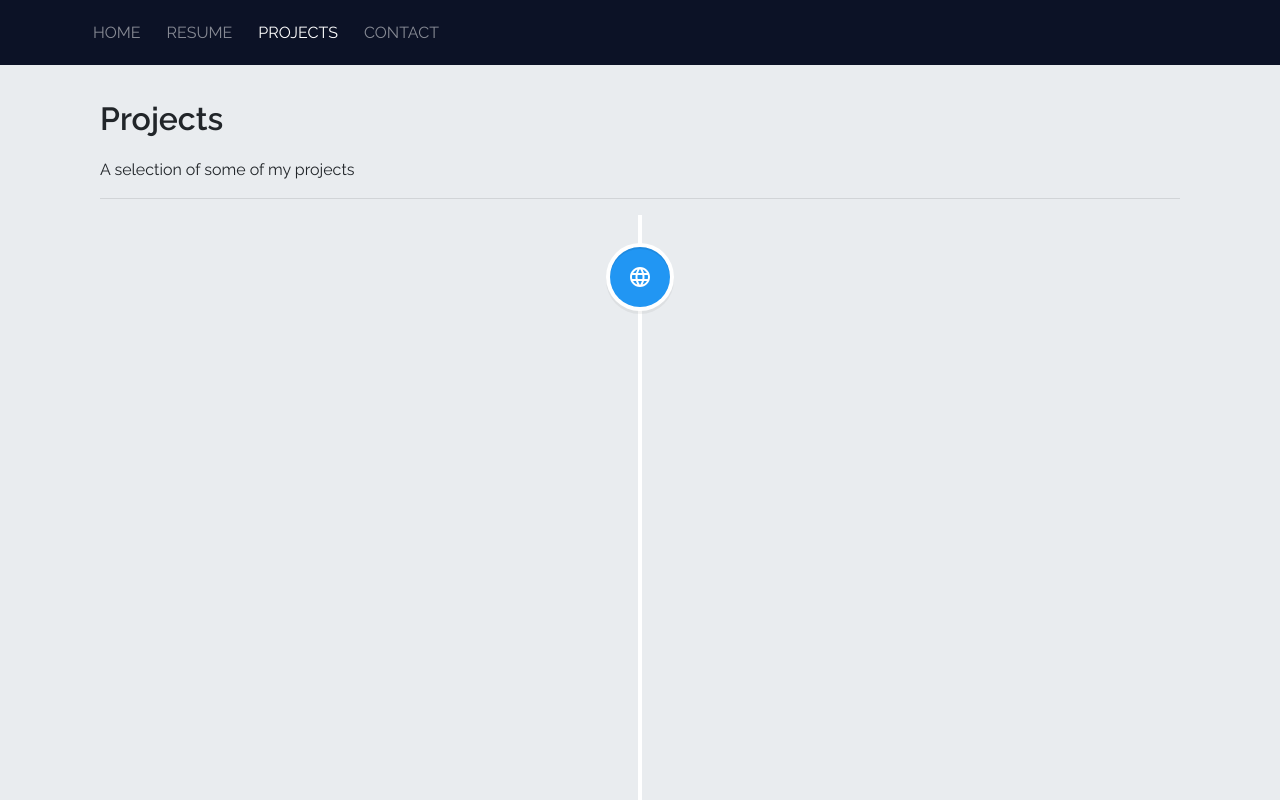
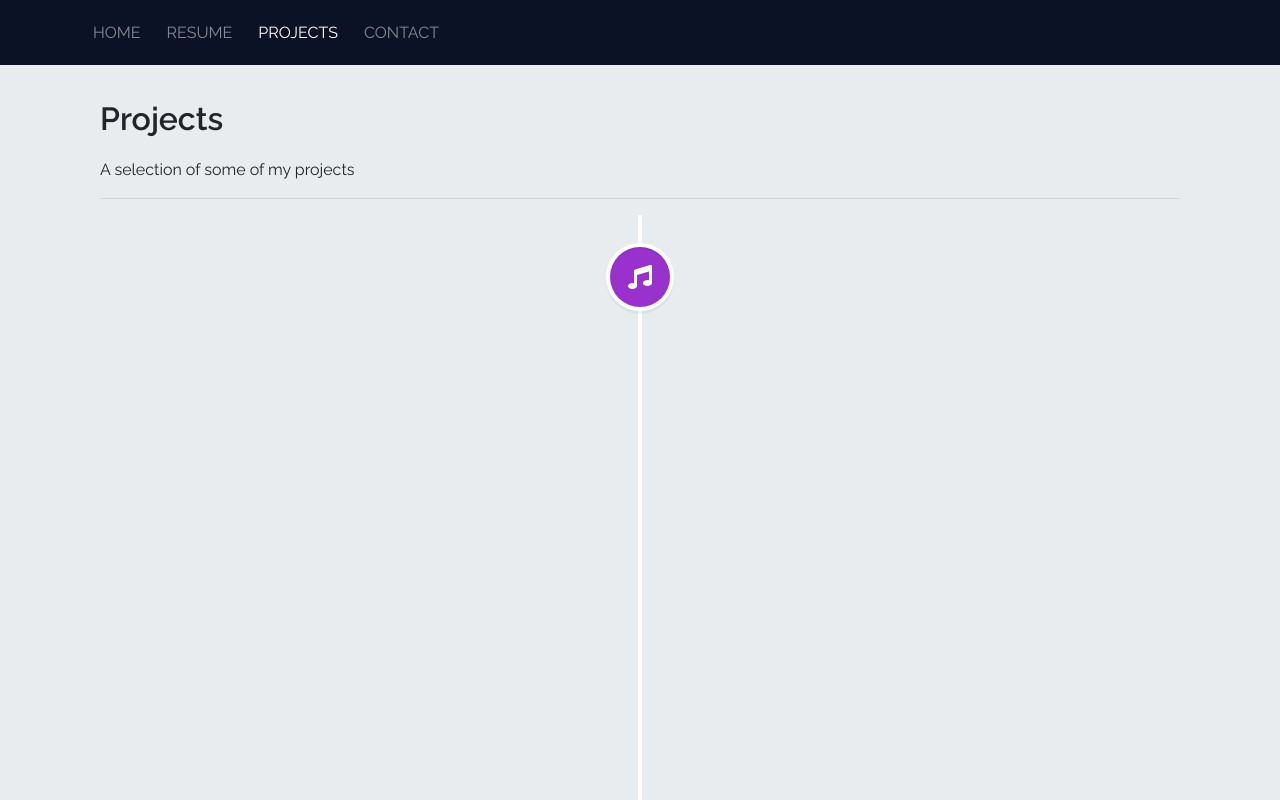
Before and after one commit to dh1105/mywebsite, a React (Create React App) app: page /#/projects in a window 1280 px wide. Shown: the top 800 px of the page. Built offline with nearby package versions, Linux system fonts and the light colour scheme.

Commit message:
Changed icon for new project

```diff
--- a/src/Projects/ProjectsComponent.js
+++ b/src/Projects/ProjectsComponent.js
@@ -16,7 +16,7 @@ import signlang from '../assets/signlang.png'
 import mergesort from '../assets/mergesort.png'
 import catvdogs from '../assets/catvdogs.jpg'
 import pinkfloyd from '../assets/pinkfloyd.jpg'
-import { FaDog, FaTooth, FaSignLanguage, FaCar, FaMicrophone, FaPaintBrush, FaAndroid, FaCode } from 'react-icons/fa'
+import { FaDog, FaTooth, FaSignLanguage, FaCar, FaMicrophone, FaPaintBrush, FaAndroid, FaCode, FaMusic } from 'react-icons/fa'
 import { MdLanguage } from 'react-icons/md'
 
 class Projects extends Component {
@@ -40,22 +40,22 @@ class Projects extends Component {
                         <VerticalTimeline>
                             <VerticalTimelineElement
                                 className="vertical-timeline-element--work"
-                                date="July 2019 - present"
-                                iconStyle={{ background: 'rgb(33, 150, 243)', color: '#fff' }}
-                                icon={<MdLanguage />}>
+                                date="October 2019"
+                                iconStyle={{ background: 'rgb(153, 50, 204)', color: '#fff' }}
+                                icon={<FaMusic />}>
                                 <Row>
                                     <Col style={{ textAlign: "center" }}>
-                                        <img src={pinkfloyd} style={{ height: "auto", width: "100%", marginTop: "10px" }} alt="Word2Vec" />
+                                        <img src={pinkfloyd} style={{ height: "auto", width: "100%", marginTop: "10px" }} alt="Pink Floyd" />
                                     </Col>
                                 </Row>
                                 <Row>
                                     <Col style={{ textAlign: "left" }}>
-                                        <h4 style={{ fontFamily: "Raleway", marginTop: "20px" }}><b>Song lyric generator</b></h4>
+                                        <h4 style={{ fontFamily: "Raleway", marginTop: "20px" }}><b>Pink Floyd lyric generator</b></h4>
                                         <p style={{ fontFamily: "Source Sans Pro" }}>
                                             Using an LSTM, I generated lyrics for potential songs by one of my favourite bands - Pink Floyd. The dataset was made by scraping song lyrics off the internet and pre-prosessing the lyrics in sequence windows of 51 words each.
                                             This resulted in an n-gram model which would look at an input sequence and predict the next word. This helped overcome the problem of data scarcity
-                                            and helped generate texts at a word level rather than character level. After 100 epochs of training, this is output I got.<br/>
-                                            The seed text: ticking away the moments that make up a dull day you fritter and waste the hours in an offhand way<br/>
+                                            and helped generate texts at a word level rather than character level. After 100 epochs of training, this is output I got.<br/><br/>
+                                            The seed text: ticking away the moments that make up a dull day you fritter and waste the hours in an offhand way<br/><br/>
                                             The model's output: kicking around on the storyline if kind yea did we were a holiday and all the pieces cheered on tidings turned back in derilict sidings the poppies entwine with cattle trucks lying in desire to caution is not the beating of your button the leaves cheat many one smiled to
                                         </p>
                                     </Col>
```
